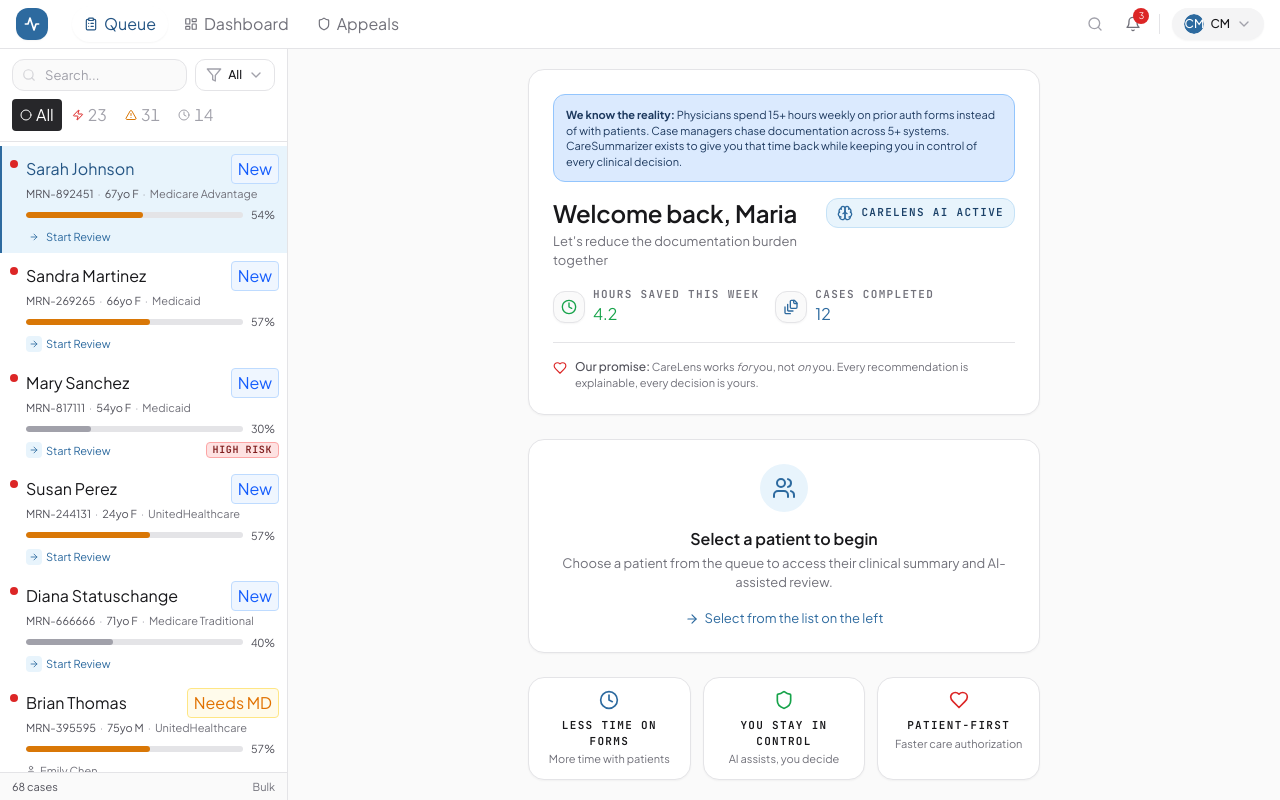
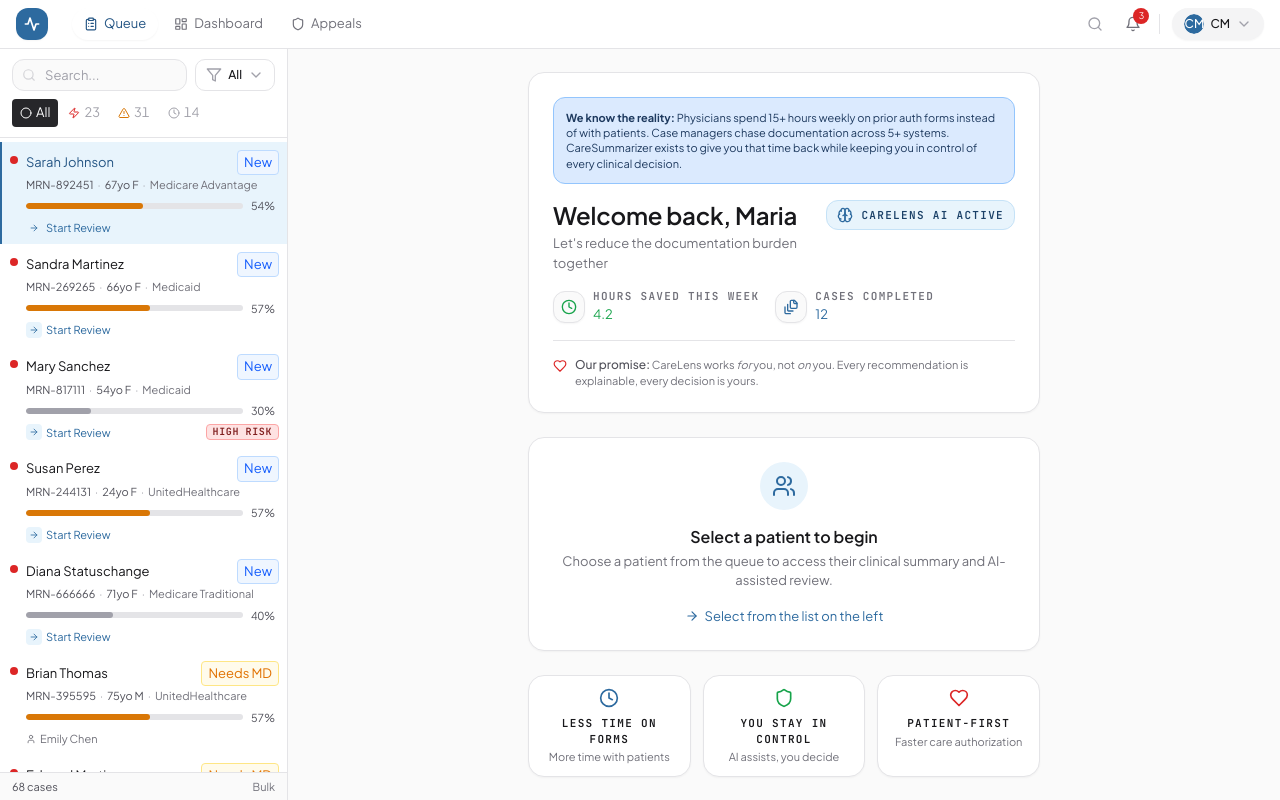
Before and after one commit to Abhay-2222/Care-Summariser, a Next.js app: page / in a window 1280 px wide. Built offline with nearby package versions, Linux system fonts and the light colour scheme.

Commit message:
fix: resolve font size issues in patient header card
Move custom typography classes to global CSS and reset browser default font sizes.

Co-authored-by: null <128948821+Abhay-2222@users.noreply.github.com>

```diff
--- a/app/globals.css
+++ b/app/globals.css
@@ -281,7 +281,18 @@
     @apply border-border outline-ring/50;
   }
   body {
-    @apply bg-background text-foreground; /* Updated based on diff for shadcn base style */
+    @apply bg-background text-foreground;
+    /* Lock base font to 13px so browser 16px default never leaks through */
+    font-family: var(--font-sans);
+    font-size: 13px;
+    font-weight: 400;
+    line-height: 1.5;
+  }
+  /* Reset UA heading sizes — all headings must use design system classes explicitly */
+  h1, h2, h3, h4, h5, h6 {
+    font-size: inherit;
+    font-weight: inherit;
+    line-height: inherit;
   }
 }
 
@@ -384,7 +395,22 @@
     @apply transition-colors hover:bg-muted/50 active:bg-muted;
   }
 
-  /* Design System Typography Scale */
+  /* Design System Shadows */
+  .shadow-ds-xs { box-shadow: var(--shadow-xs); }
+  .shadow-ds-sm { box-shadow: var(--shadow-sm); }
+  .shadow-ds-md { box-shadow: var(--shadow-md); }
+  .shadow-ds-lg { box-shadow: var(--shadow-lg); }
+  .shadow-ds-focus { box-shadow: var(--shadow-focus); }
+}
+
+/* ============================================================
+   DESIGN SYSTEM TYPOGRAPHY SCALE
+   Defined OUTSIDE @layer so Tailwind v4 always includes them.
+   These are the ONLY font-size/weight/family classes used
+   in this codebase — never use Tailwind's built-in text-sm,
+   text-base, text-lg, text-xl, etc.
+   ============================================================ */
+
 .text-display-2xl {
   font-family: var(--font-serif);
   font-size: 48px;
@@ -483,11 +509,3 @@
   text-transform: uppercase;
   line-height: 1;
 }
-
-  /* Design System Shadows */
-  .shadow-ds-xs { box-shadow: var(--shadow-xs); }
-  .shadow-ds-sm { box-shadow: var(--shadow-sm); }
-  .shadow-ds-md { box-shadow: var(--shadow-md); }
-  .shadow-ds-lg { box-shadow: var(--shadow-lg); }
-  .shadow-ds-focus { box-shadow: var(--shadow-focus); }
-}
```
Lines whose indentation alone changed are shown as unchanged.
